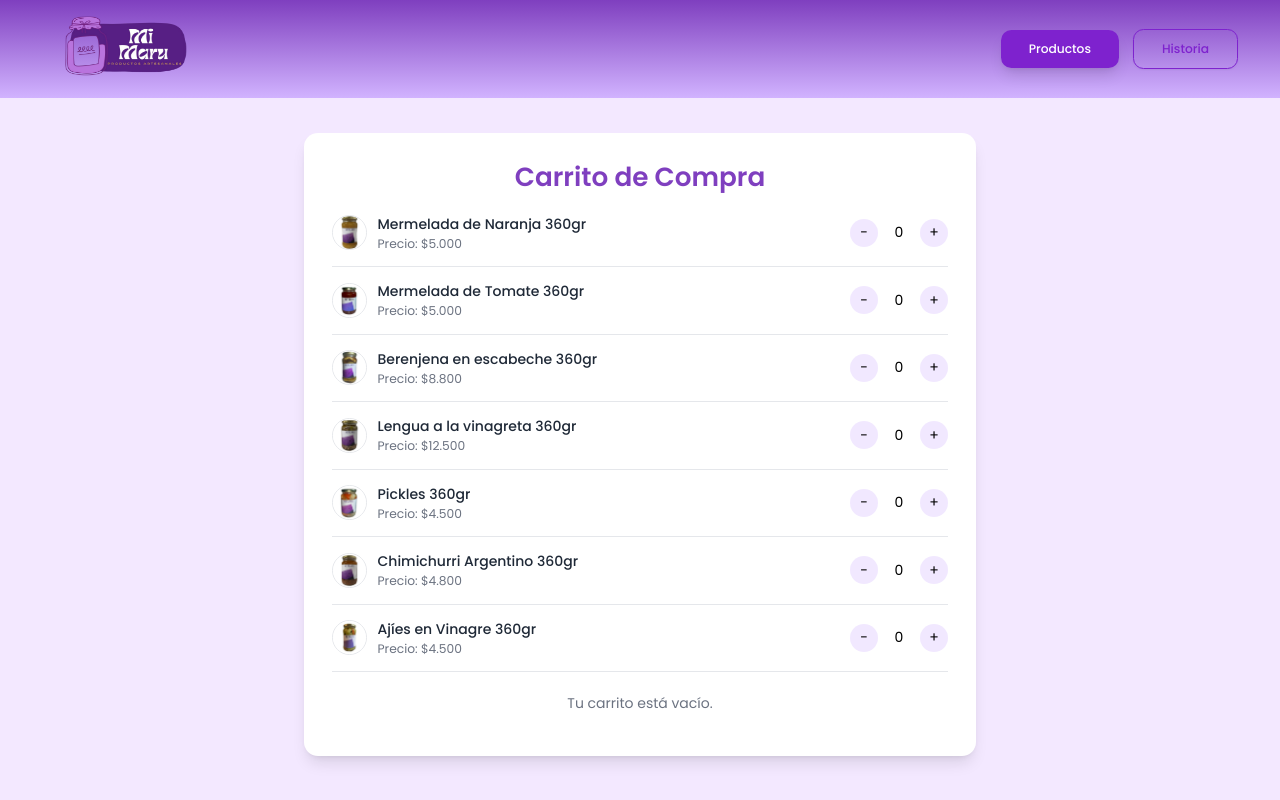
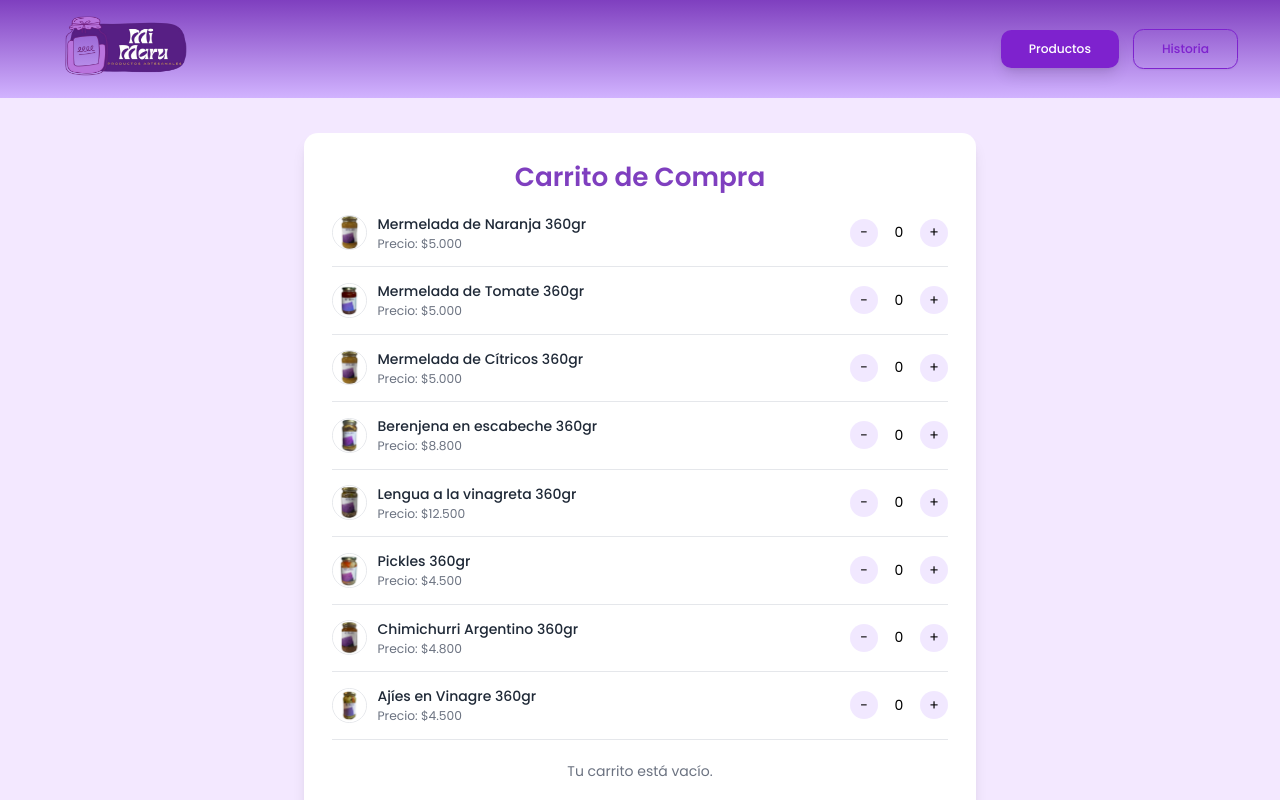
Before and after one commit to Lucas21705/MiMaru, a Nuxt app: page /comprar in a window 1280 px wide. Shown: the top 800 px of the page. Built offline with nearby package versions, Linux system fonts and the light colour scheme.

Commit message:
add mermelada de citricos

```diff
--- a/pages/comprar.vue
+++ b/pages/comprar.vue
@@ -78,6 +78,13 @@ const cart = reactive([
     price: 5000,
     qty: 0,
     img: "/img/MermeladaTomate.png",
+  },
+   {
+    id: 1,
+    name: "Mermelada de Cítricos 360gr",
+    price: 5000,
+    qty: 0,
+    img: "/img/MermeladaNaranja.png",
   },
   {
     id: 3,
```
